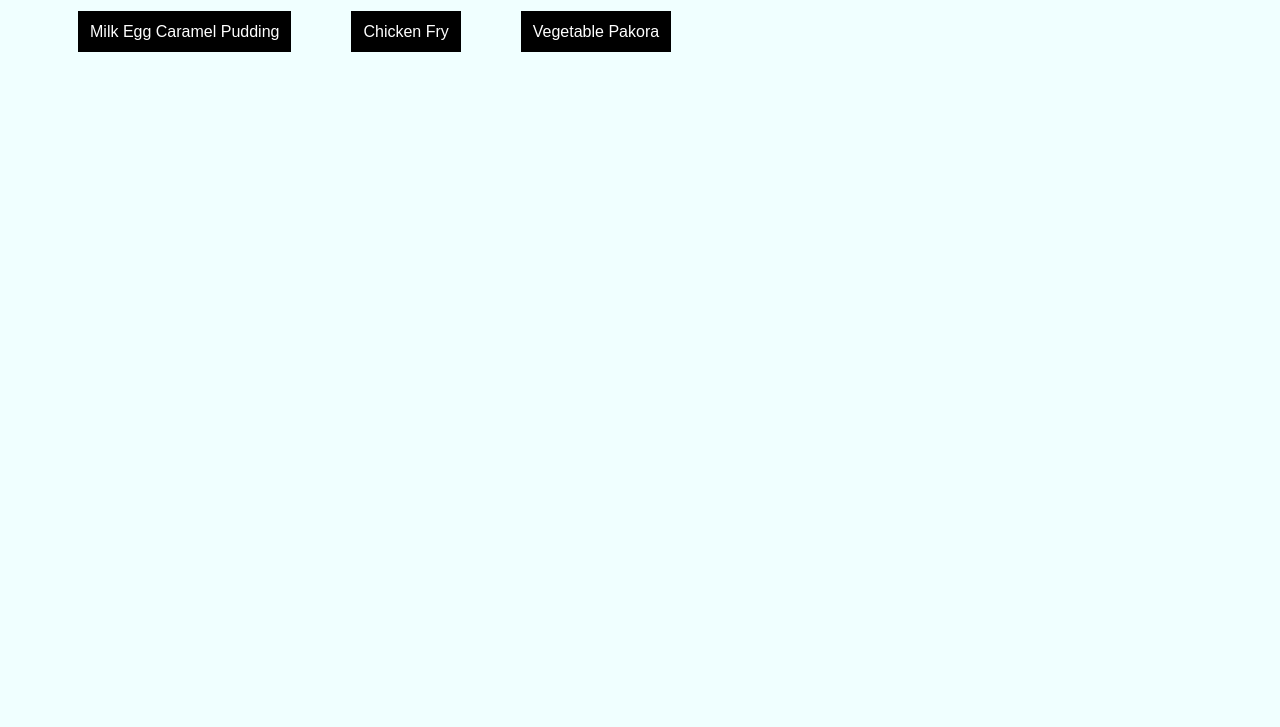
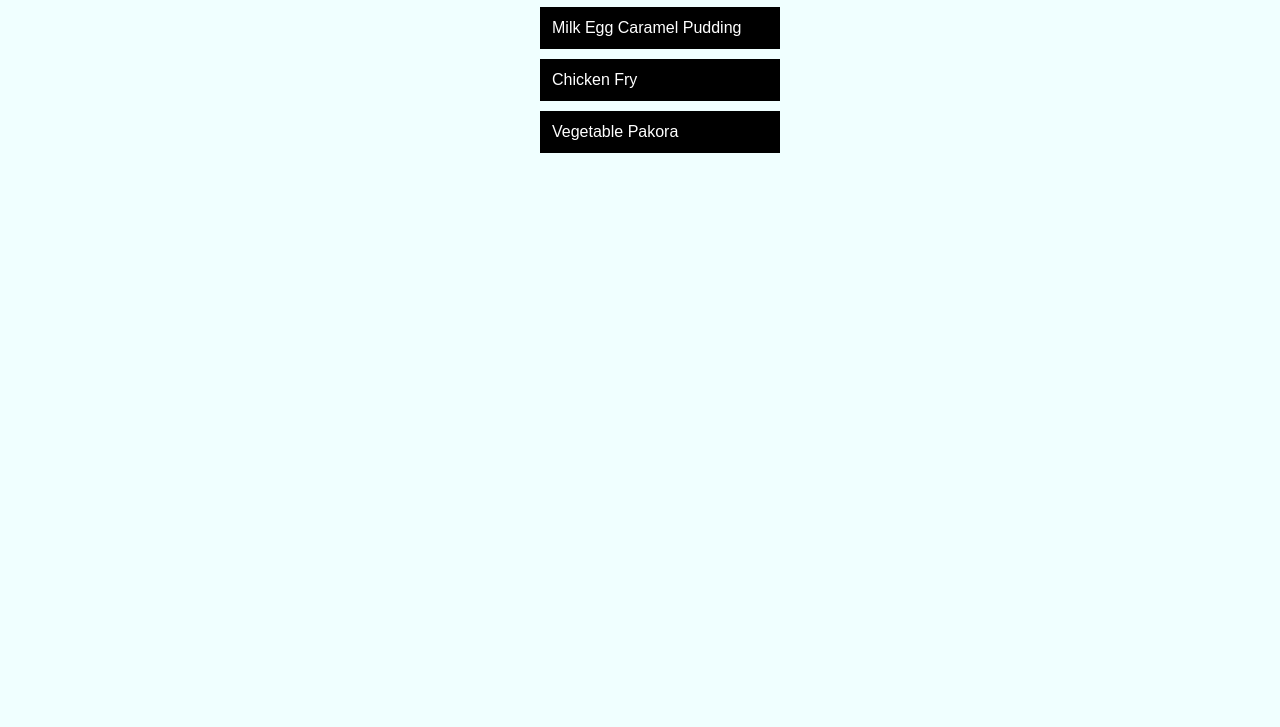
Before and after one commit to mahidzzr/odin-recipes, a plain HTML site: page index.html in a window 1280 px wide. Shown: the part 73-800 px from the top of the page. Drawn offline with Linux system fonts and the light colour scheme.

Commit message:
change the style and alignment of the list

```diff
--- a/css/styles.css
+++ b/css/styles.css
@@ -8,11 +8,14 @@ h1 {
 }
 
 .recipe-list {
-    display: inline-flex;
     list-style-type: none;
+    width: 300px;
+    margin: auto;
+
 }
 
 .recipe-list li a {
+    display: block;
     text-decoration: none;
     border: 2px solid black;
     padding: 10px;
```
